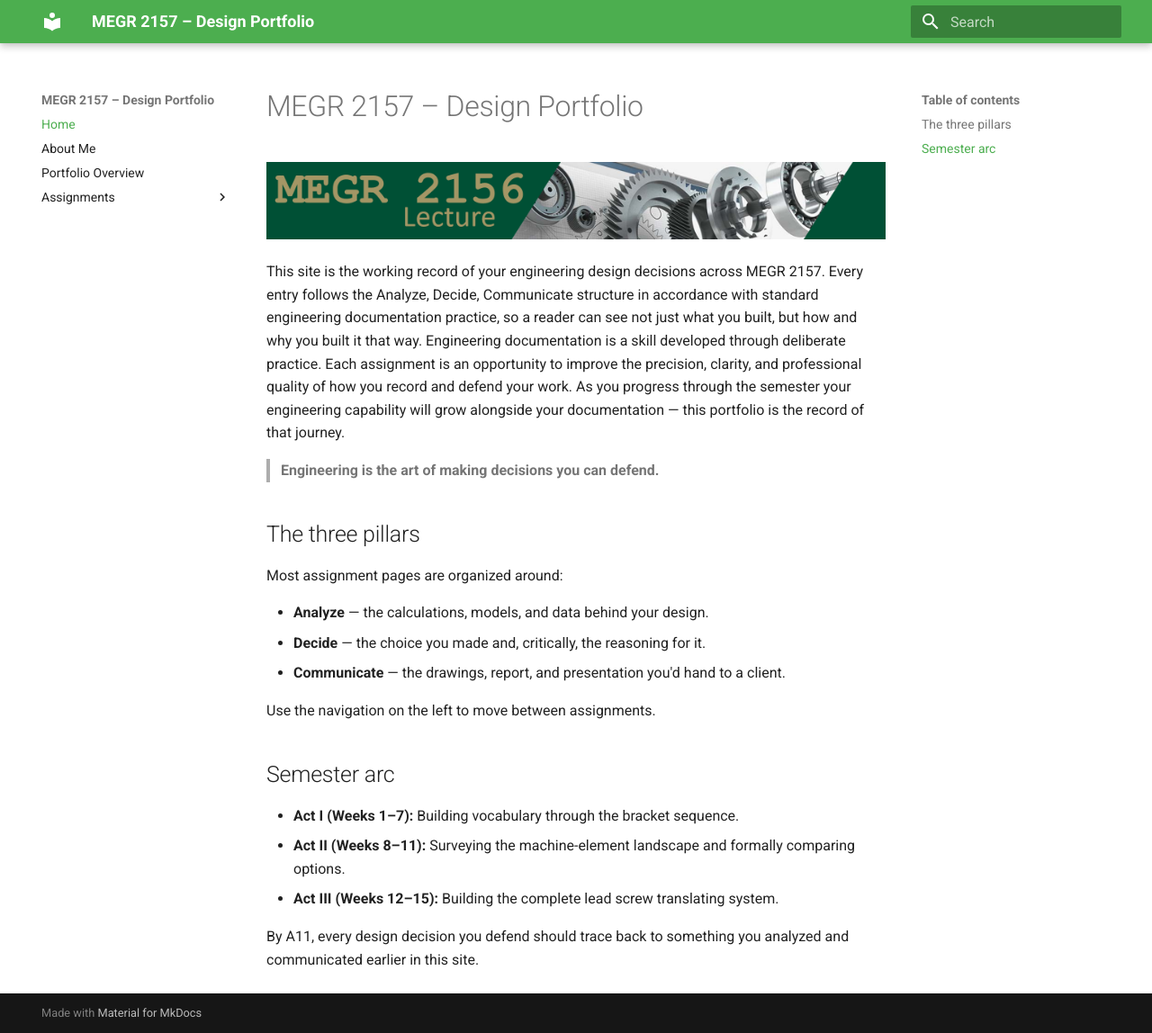
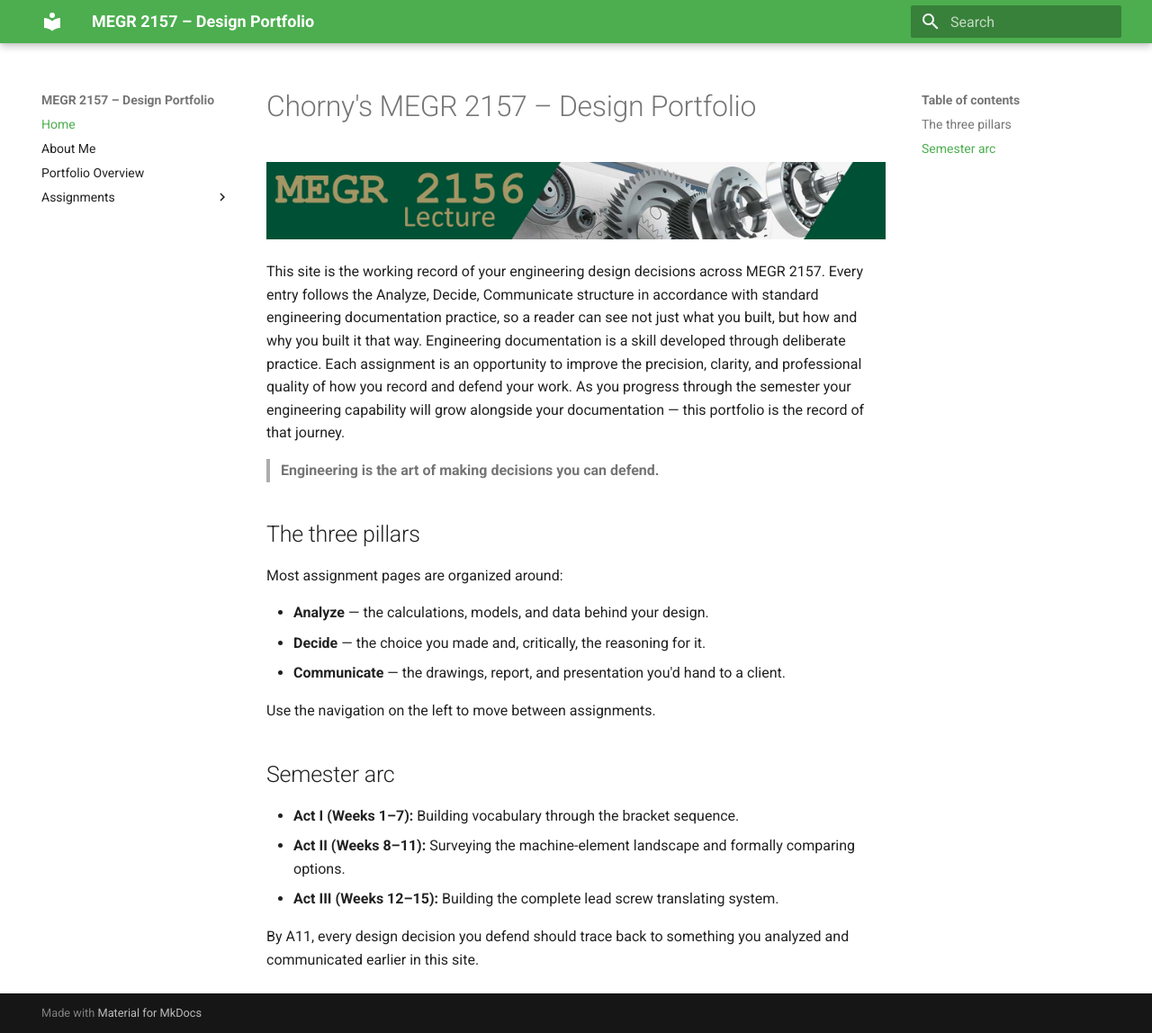
Before and after one commit to cchorny/Chorny-MEGR2157-porfolio, an MkDocs documentation site: the page built from docs/index.md, in a window 1280 px wide and 1148 px high. Shown: the whole window at 90% size. Built offline with MkDocs 1.6.1 and Material for MkDocs 9.7.7, drawn with Linux system fonts in a browser that asks for light colours.

Commit message:
Update index.md

```diff
--- a/docs/index.md
+++ b/docs/index.md
@@ -1,4 +1,4 @@
-# MEGR 2157 – Design Portfolio
+# Chorny's MEGR 2157 – Design Portfolio
 
 ![MEGR 2156-7 Title](MEGR2156title.png)
 
```
